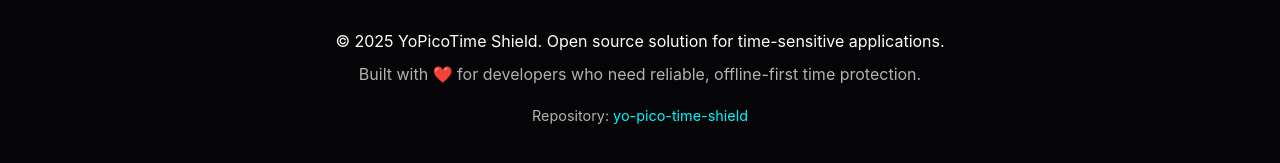
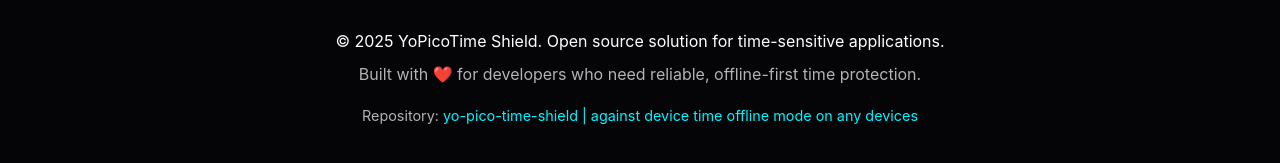
Before and after one commit to yogithesymbian/yo-pico-time-shield, a plain HTML site: page index.html in a window 1280 px wide. Shown: the part 3248-3411 px from the top of the page. Drawn offline with Linux system fonts and the light colour scheme.

Commit message:
Update index.html

```diff
--- a/index.html
+++ b/index.html
@@ -517,7 +517,7 @@ Pico   → "2025-07-08T13:14:30Z"</pre>
                 Built with ❤️ for developers who need reliable, offline-first time protection.
             </p>
             <p style="margin-top: 1rem; color: var(--text-secondary); font-size: 0.9rem;">
-                Repository: <a href="https://github.com/yogithesymbian/yo-pico-time-shield" style="color: var(--primary-glow); text-decoration: none;">yo-pico-time-shield</a>
+                Repository: <a href="https://github.com/yogithesymbian/yo-pico-time-shield" style="color: var(--primary-glow); text-decoration: none;">yo-pico-time-shield | against device time offline mode on any devices</a>
             </p>
         </div>
     </footer>
```
